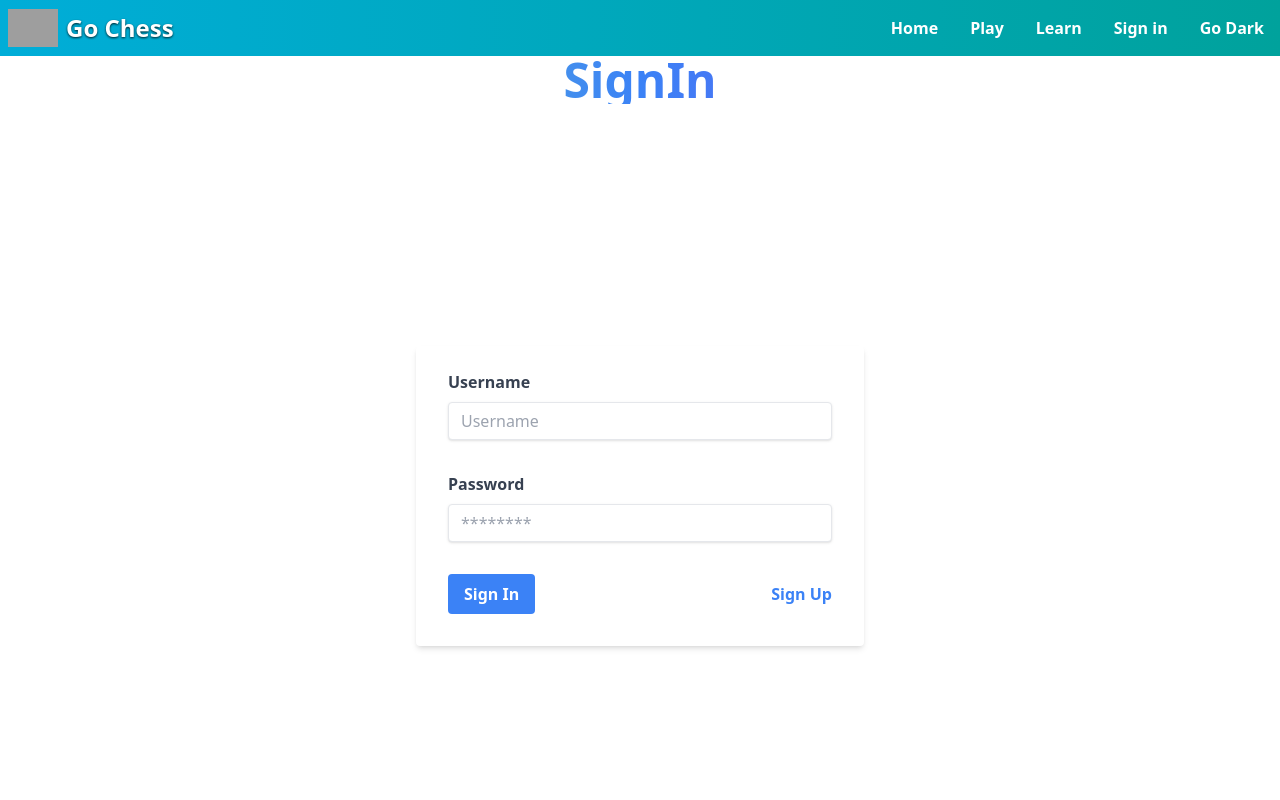
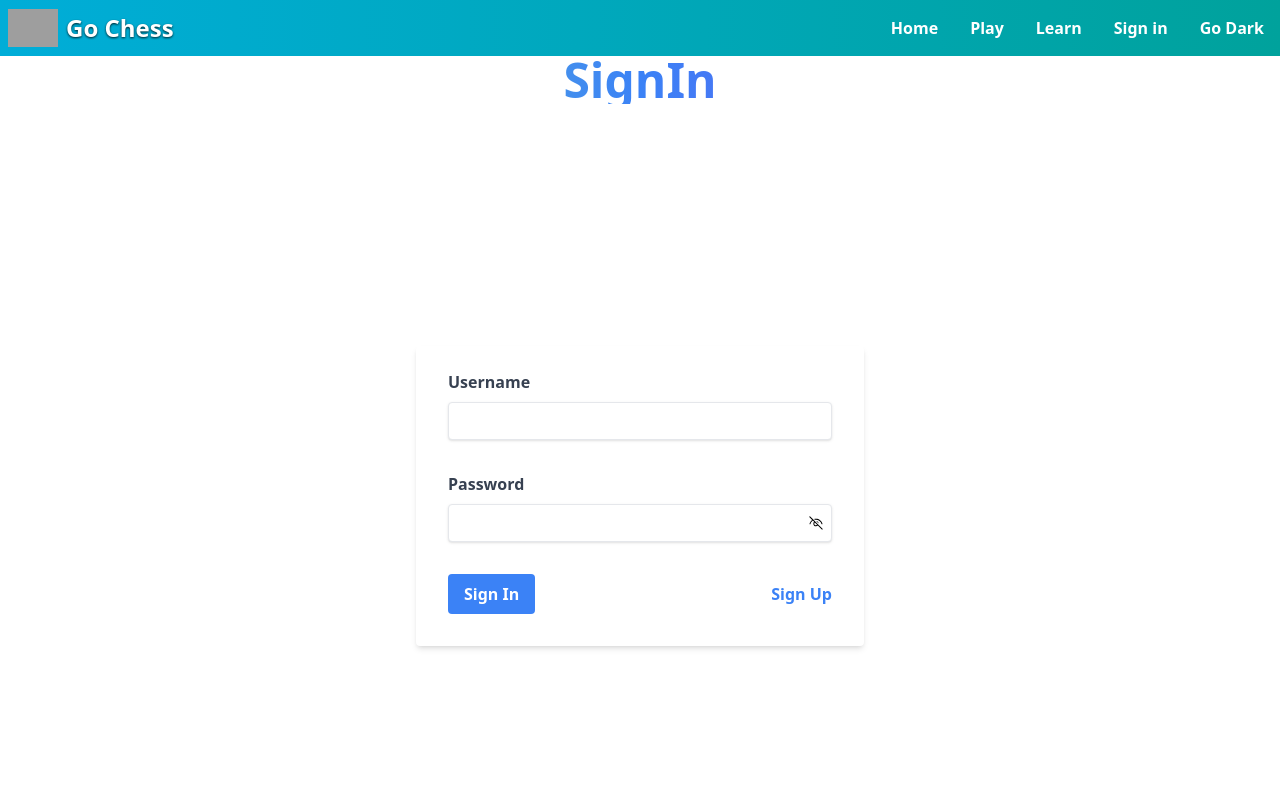
Before and after one commit to pedro-git-projects/go-chess, a React (Vite) app in the folder frontend/: page /signin in a window 1280 px wide. Shown: the top 800 px of the page. Built offline with nearby package versions, Linux system fonts and the light colour scheme; no server answers; grey boxes are pictures that could not be loaded.

Commit message:
toggle password visibility #65

```diff
--- a/frontend/src/components/ui/SignInForm.jsx
+++ b/frontend/src/components/ui/SignInForm.jsx
@@ -1,12 +1,15 @@
 import { useState, useContext } from "react"
 import { useNavigate } from "react-router-dom"
 import { TokenContext } from "../../contexts/AuthContext"
+import { VscEye, VscEyeClosed } from "react-icons/vsc"
 import SignUpForm from "./SignUpForm"
 
 const SignInForm = () => {
   const [username, setUsername] = useState("")
   const [password, setPassword] = useState("")
   const [usernameError, setUsernameError] = useState("")
+  const [showPassword, setShowPassword] = useState(false)
+  const [loginError, setLoginError] = useState("")
   const tokenContext = useContext(TokenContext)
   const navigate = useNavigate()
   const [showSignUpForm, setShowSignUpForm] = useState(false)
@@ -14,10 +17,12 @@ const SignInForm = () => {
   const handleUsernameChange = (e) => {
     setUsername(e.target.value)
     setUsernameError("")
+    setLoginError("")
   }
 
   const handlePasswordChange = (e) => {
     setPassword(e.target.value)
+    setLoginError("")
   }
 
   const handleSubmit = async (e) => {
@@ -51,15 +56,19 @@ const SignInForm = () => {
         navigate("/")
       } else {
         const errorText = await response.text()
-        console.log("Login failed:", errorText)
+        setLoginError("Login failed. Please check your credentials.")
       }
     } catch (error) {
-      console.log("An error occurred:", error)
+      setLoginError("An error occurred. Please try again.")
     }
   }
 
   const toggleSignUpForm = () => {
     setShowSignUpForm(!showSignUpForm)
+  }
+
+  const togglePasswordVisibility = () => {
+    setShowPassword(!showPassword)
   }
 
   return (
@@ -72,6 +81,9 @@ const SignInForm = () => {
             onSubmit={handleSubmit}
             className="bg-white shadow-md rounded px-8 pt-6 pb-8 mb-4"
           >
+            {loginError && (
+              <p className="text-red-500 text-xs italic mb-4">{loginError}</p>
+            )}
             <div className="mb-8">
               <label
                 className="block text-gray-700 font-bold mb-2"
@@ -83,7 +95,6 @@ const SignInForm = () => {
                 className="shadow appearance-none border rounded w-full py-2 px-3 text-gray-700 leading-tight focus:outline-none focus:shadow-outline"
                 id="username"
                 type="text"
-                placeholder="Username"
                 value={username}
                 onChange={handleUsernameChange}
               />
@@ -98,14 +109,21 @@ const SignInForm = () => {
               >
                 Password
               </label>
+              <div className="relative">
                 <input
                   className="shadow appearance-none border rounded w-full py-2 px-3 text-gray-700 leading-tight focus:outline-none focus:shadow-outline"
                   id="password"
-                type="password"
-                placeholder="********"
+                  type={showPassword ? "text" : "password"}
                   value={password}
                   onChange={handlePasswordChange}
                 />
+                <div
+                  className="absolute inset-y-0 right-0 flex items-center pr-2 cursor-pointer"
+                  onClick={togglePasswordVisibility}
+                >
+                  {showPassword ? <VscEye /> : <VscEyeClosed />}
+                </div>
+              </div>
             </div>
             <div className="flex items-center justify-between">
               <button
--- a/frontend/src/components/ui/SignUpForm.jsx
+++ b/frontend/src/components/ui/SignUpForm.jsx
@@ -1,12 +1,14 @@
 import { useState, useContext } from "react"
 import { TokenContext } from "../../contexts/AuthContext"
 import { useNavigate } from "react-router-dom"
+import { VscEye, VscEyeClosed } from "react-icons/vsc"
 
 const SignUpForm = ({ toggleSignUpForm }) => {
   const [username, setUsername] = useState("")
   const [password, setPassword] = useState("")
   const [usernameError, setUsernameError] = useState("")
   const [error, setError] = useState("")
+  const [showPassword, setShowPassword] = useState(false)
   const [showModal, setShowModal] = useState(false)
   const tokenContext = useContext(TokenContext)
   const navigate = useNavigate()
@@ -20,6 +22,10 @@ const SignUpForm = ({ toggleSignUpForm }) => {
   const handlePasswordChange = (e) => {
     setPassword(e.target.value)
     setError("")
+  }
+
+  const togglePasswordVisibility = () => {
+    setShowPassword((prevState) => !prevState)
   }
 
   const handleSubmit = async (e) => {
@@ -122,14 +128,22 @@ const SignUpForm = ({ toggleSignUpForm }) => {
             >
               Password
             </label>
+            <div className="relative">
               <input
                 className="shadow appearance-none border rounded w-full py-2 px-3 text-gray-700 leading-tight focus:outline-none focus:shadow-outline"
                 id="password"
-              type="password"
+                type={showPassword ? "text" : "password"}
                 placeholder="********"
                 value={password}
                 onChange={handlePasswordChange}
               />
+              <div
+                className="absolute top-2 right-2 cursor-pointer"
+                onClick={togglePasswordVisibility}
+              >
+                {showPassword ? <VscEyeClosed /> : <VscEye />}
+              </div>
+            </div>
           </div>
           <div className="flex items-center justify-between">
             <button
--- a/package.json
+++ b/package.json
@@ -1,6 +1,7 @@
 {
   "dependencies": {
     "react-dnd": "^16.0.1",
-    "react-dnd-html5-backend": "^16.0.1"
+    "react-dnd-html5-backend": "^16.0.1",
+    "react-icons": "^4.9.0"
   }
 }
```
Also changed, not shown: 2 other files (tests, documents, lock files or other folders). Lines whose indentation alone changed are shown as unchanged.
